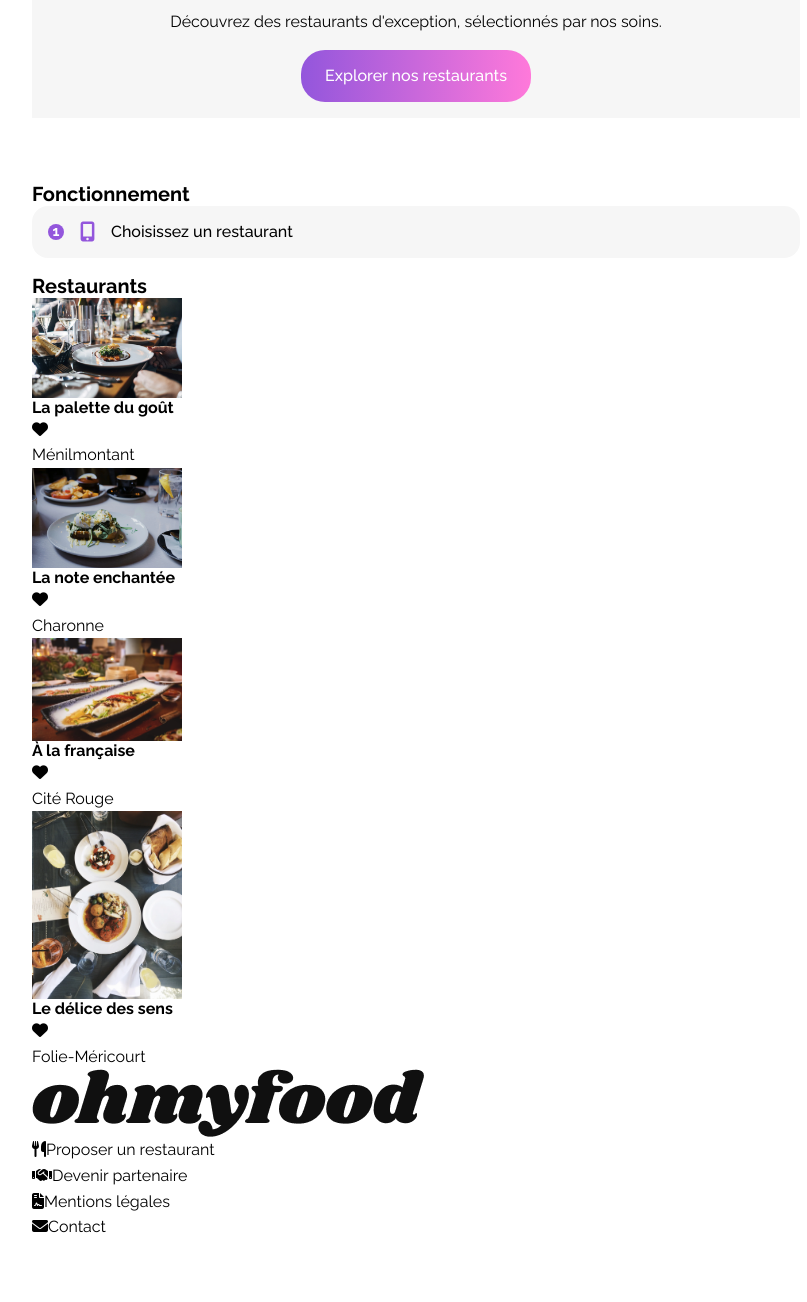
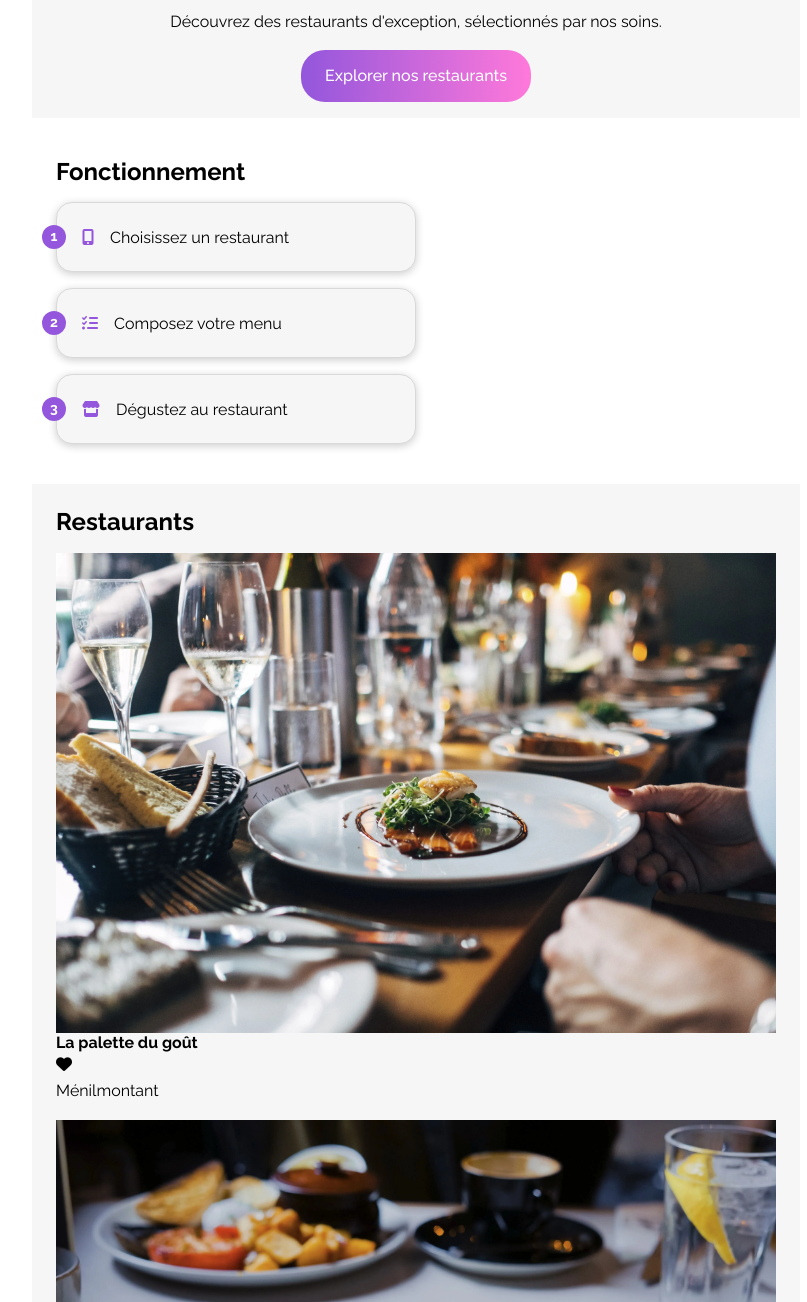
Before and after one commit to Steinshy/OC-OhMyFood, a plain HTML site: page index.html in a window 1280 px wide. Shown: the part 180-1482 px from the top of the page, without its empty margins (224-1031 px from the left). Before the commit the page ends 1420 px from the top, so only its background shows below. Drawn offline with Linux system fonts and the light colour scheme.

Commit message:
Move pages, remove/cleanup class codes, add better comments, rework orders/footer. Restaurants (wip)

```diff
--- a/assets/css/style.css
+++ b/assets/css/style.css
@@ -1,6 +1,5 @@
 /* ===================================
-    OhMyFood - Restaurant
-    Main Stylesheet
+    OhMyFood - Restaurant - Main Stylesheet
    =================================== */
 
 /* =========================
@@ -39,17 +38,17 @@
   --space-xl: 2rem;
   --space-3xl: 3rem;
 
+  /* Width */
+  --width-full: 100%;
+  --width-half: 50%;
+  --height-full: 100%;
+
   /* Layout */
   --container-max-width: 768px;
 
   /* Effects */
   --shadow-sm: 0 2px 8px rgba(0, 0, 0, 0.2);
   --z-index-base: 1;
-
-  /* Width */
-  --width-full: 100%;
-  --width-half: 50%;
-  --height-full: 100%;
 }
 
 /* =========================
@@ -69,9 +68,6 @@ html {
   line-height: 1.6;
 }
 
-/* =========================
-    Body
-   ========================= */
 body {
   max-width: var(--container-max-width);
   margin: 0 auto;
@@ -88,12 +84,11 @@ h3,
 h4,
 h5,
 h6 {
-  font-weight: var(--font-weight-bold);
   line-height: 1.2;
 }
 
 h1 {
-  font-size: var(--font-size-lg);
+  font-size: var(--font-size-xl);
 }
 
 h2 {
@@ -151,17 +146,16 @@ button h2 {
 /* =========================
     Lists & Images
    ========================= */
-
 ul,
 ol {
   list-style: none;
 }
 
 img {
+  display: block;
+  object-fit: cover;
   max-width: var(--width-full);
   height: auto;
-  object-fit: cover;
-  display: block;
 }
 
 /* =========================
@@ -187,8 +181,7 @@ header {
   z-index: var(--z-index-base);
 }
 
-.header__logo {
-  width: 100%;
+.header__nav img {
   max-height: 30px;
 }
 
@@ -225,56 +218,179 @@ main {
   padding: var(--space-md);
 }
 
-.main__title {
+.main-section h1 {
   font-size: var(--font-size-xl);
 }
 
-.main__subtitle {
+.main-section p {
   font-size: var(--font-size-base);
 }
 
-.order-section {
+/* Orders Section */
+.orders-section {
   display: flex;
   flex-direction: column;
-  margin-top: var(--space-3xl);
+  padding: var(--space-lg);
 }
 
-.order-section__title {
-  font-size: var(--font-size-lg);
+/* Orders Section Title */
+.orders-section h1 {
+  margin-bottom: var(--space-md);
 }
 
-.order-step {
+/* Orders Section Container */
+.orders-section__container {
+  display: flex;
+  flex-direction: column;
+  gap: var(--space-md);
+}
+
+/* Order Card */
+.order-card {
   display: flex;
   flex-direction: row;
-  justify-content: flex-start;
   align-items: center;
   background-color: #f6f6f6;
-  padding: var(--space-md);
   border-radius: var(--space-md);
+  box-shadow: var(--shadow-sm);
+  border: 1px solid var(--color-border);
+  width: 50%;
+  min-height: 70px;
+  gap: var(--space-md);
 }
 
-.order-step__icon {
-  font-size: 20px;
-  color: var(--color-primary);
-  margin-right: var(--space-md);
+/* Order Card Circle */
+.order-card__circle {
+  display: flex;
+  flex-direction: row;
+  align-content: center;
+  justify-content: center;
+  min-width: var(--space-lg);
+  min-height: var(--space-lg);
+  border-radius: 50%;
+  background-color: var(--color-primary);
+  margin-left: -15px;
 }
 
-.order-step__text {
-  font-size: var(--font-size-base);
-  font-weight: var(--font-weight-medium);
+/* Order Card Circle Number */
+.order-card__circle span {
+  font-size: var(--font-size-sm);
+  font-weight: var(--font-weight-bold);
+  color: var(--color-white);
 }
 
-.order-step__circle {
+/* Order Card Content */
+.order-card__content {
   display: flex;
+  flex-direction: row;
   align-items: center;
+  justify-content: flex-start;
+  gap: var(--space-md);
+}
+
+.order-card__content i {
+  color: var(--color-primary);
+}
+
+.order-card__content h3 {
+  font-size: var(--font-size-base);
+  font-weight: var(--font-weight-normal);
+}
+
+/* Restaurants Section */
+.restaurants {
+  display: flex;
+  flex-direction: column;
+  padding: var(--space-lg);
+  background-color: #f6f6f6;
+}
+
+/* Restaurants Section Title */
+.restaurants h1 {
+  margin-bottom: var(--space-md);
+}
+
+/* Restaurants Section Cards */
+.restaurants__cards {
+  display: flex;
+  flex-direction: column;
+  gap: var(--space-md);
+}
+
+/* Restaurants Card */
+.restaurants__card {
+  display: flex;
+  flex-direction: column;
+  gap: var(--space-md);
+}
+
+/* Restaurants Card Image */
+.restaurants__image {
+  width: 100%;
+  height: 100%;
+  object-fit: cover;
+}
+
+/* Restaurants Card Link */
+.restaurants__card a {
+  text-decoration: none;
+  color: inherit;
+}
+
+/* Restaurants Card Content */
+.restaurants__content {
+  display: flex;
+  flex-direction: column;
+  gap: var(--space-md);
+}
+
+/* Restaurants Card Content Title */
+.restaurants__content h3 {
+  font-size: var(--font-size-base);
+  font-weight: var(--font-weight-normal);
+}
+
+/* Restaurants Card Content Description */
+.restaurants__content p {
+  font-size: var(--font-size-sm);
+  font-weight: var(--font-weight-normal);
+}
+
+/* Footer */
+footer {
+  display: flex;
+  flex-direction: column;
+  align-items: flex-start;
   justify-content: center;
-  width: var(--space-md);
-  height: var(--space-md);
-  border-radius: 50%;
-  background: var(--color-primary);
+  background-color: #333333;
+  min-height: 100px;
+  padding: var(--space-md);
   color: var(--color-white);
-  font-size: var(--font-size-sm);
+}
+
+/* Footer Content */
+.footer__content {
+  display: flex;
+  flex-direction: column;
+  padding: var(--space-md);
+  min-height: 100px;
+  gap: var(--space-md);
+}
+
+.footer__content h2 {
+  font-size: var(--font-size-lg);
   font-weight: var(--font-weight-bold);
+  margin-bottom: var(--space-md);
+}
+
+/* Footer Nav */
+.footer__nav {
+  display: flex;
+  flex-direction: column;
+  gap: var(--space-md);
+}
+
+.footer__nav i {
   margin-right: var(--space-md);
 }
 
--- a/index.html
+++ b/index.html
@@ -36,12 +36,14 @@
   </head>
 
   <body>
+    <!-- Header -->
     <header>
       <nav class="header__nav">
         <a href="index.html">
-          <img class="header__logo" src="assets/img/logo/ohmyfood.png" alt="OhMyFood">
+          <img src="assets/img/logo/ohmyfood.png" alt="OhMyFood" height="30">
         </a>
       </nav>
+      <!-- Header Card -->
       <div class="header__card">
         <i class="fa-solid fa-location-dot"></i>
         <p>Paris, Belleville</p>
@@ -49,29 +51,61 @@
     </header>
 
     <main>
+      <!-- Main Section -->
       <section class="main-section">
-        <h1 class="main__title">Réservez le menu qui vous convient</h1>
-        <p class="main__subtitle">Découvrez des restaurants d'exception, sélectionnés par nos soins.</p>
+        <h1>Réservez le menu qui vous convient</h1>
+        <p>Découvrez des restaurants d'exception, sélectionnés par nos soins.</p>
+        <a href="#restaurants">
           <button>
             <h2>Explorer nos restaurants</h2>
           </button>
+        </a>
       </section>
-
-      <section class="order-section">
-        <h2 class="order-section__title">Fonctionnement</h2>
-        <div class="order-step">
-          <span class="order-step__circle">1</span>
-          <i class="order-step__icon fa-solid fa-mobile-screen-button"></i>
-          <h3 class="order-step__text">Choisissez un restaurant</h3>
+      <!-- Orders Section -->
+      <section class="orders-section">
+        <h1>Fonctionnement</h1>
+        <div class="orders-section__container">
+          <!-- Order Card -->
+          <div class="order-card">
+            <div class="order-card__circle">
+              <span>1</span>
+            </div>
+            <div class="order-card__content">
+              <i class="fa-solid fa-mobile-screen-button"></i>
+              <h3>Choisissez un restaurant</h3>
+            </div>
+          </div>
+          <!-- Order Card -->
+          <div class="order-card">
+            <div class="order-card__circle">
+              <span>2</span>
+            </div>
+            <div class="order-card__content">
+              <i class="fa-solid fa-list-check"></i>
+              <h3>Composez votre menu</h3>
+            </div>
+          </div>
+          <!-- Order Card -->
+          <div class="order-card">
+            <div class="order-card__circle">
+              <span>3</span>
+            </div>
+            <div class="order-card__content">
+              <i class="fa-solid fa-store"></i>
+              <h3>Dégustez au restaurant</h3>
+            </div>
+          </div>
         </div>
       </section>
 
-      <section class="restaurants">
-        <h2 class="restaurants__title">Restaurants</h2>
-        <div class="restaurants-grid">
-          <article class="restaurants-card">
-            <div class="card-container">
-              <a href="palette.html" aria-labelledby="palette-title">
+      <!-- Restaurants Section -->
+      <section class="restaurants" id="restaurants">
+        <h1>Restaurants</h1>
+        <!-- Restaurants Cards -->
+        <div class="restaurants__cards">
+          <!-- Restaurants Card -->
+          <article class="restaurants__card">
+            <a href="./assets/pages/palette.html" aria-labelledby="palette-title">
               <picture>
                 <source srcset="assets/img/restaurants/webp/palette.webp" type="image/webp">
                 <source srcset="assets/img/restaurants/jpg/palette.jpg" type="image/jpeg">
@@ -84,13 +118,11 @@
                 <p>Ménilmontant</p>
               </div>
             </a>
-            </div>
-
           </article>
 
-          <article class="restaurants-card">
-            <div class="card-container">
-              <a href="note.html" aria-labelledby="note-title">
+          <!-- Restaurants Card -->
+          <article class="restaurants__card">
+            <a href="./assets/pages/note.html" aria-labelledby="note-title">
               <picture>
                 <source srcset="assets/img/restaurants/webp/note.webp" type="image/webp">
                 <source srcset="assets/img/restaurants/jpg/note.jpg" type="image/jpeg">
@@ -98,17 +130,15 @@
                   src="assets/img/restaurants/jpg/note.jpg" loading="lazy" height="150" width="150">
               </picture>
               <div class="card-content">
-                  <h3 class="card-content__title" id="note-title">La note enchantée</h3><i
-                    class="fa-solid fa-heart"></i>
+                <h3 class="card-content__title" id="note-title">La note enchantée</h3><i class="fa-solid fa-heart"></i>
                 <p>Charonne</p>
               </div>
             </a>
-            </div>
           </article>
 
-          <article class="restaurants-card">
-            <div class="card-container">
-              <a href="francaise.html" aria-labelledby="francaise-title">
+          <!-- Restaurants Card -->
+          <article class="restaurants__card">
+            <a href="./assets/pages/francaise.html" aria-labelledby="francaise-title">
               <picture>
                 <source srcset="assets/img/restaurants/webp/francaise.webp" type="image/webp">
                 <source srcset="assets/img/restaurants/jpg/francaise.jpg" type="image/jpeg">
@@ -121,12 +151,11 @@
                 <p>Cité Rouge</p>
               </div>
             </a>
-            </div>
           </article>
 
-          <article class="restaurants-card">
-            <div class="card-container">
-              <a href="delice.html" aria-labelledby="delice-title">
+          <!-- Restaurants Card -->
+          <article class="restaurants__card">
+            <a href="./assets/pages/delice.html" aria-labelledby="delice-title">
               <picture>
                 <source srcset="assets/img/restaurants/webp/delice.webp" type="image/webp">
                 <source srcset="assets/img/restaurants/jpg/delice.jpg" type="image/jpeg">
@@ -139,7 +168,6 @@
                 <p>Folie-Méricourt</p>
               </div>
             </a>
-            </div>
           </article>
 
         </div>
@@ -148,14 +176,14 @@
   </body>
 
   <footer>
-    <div class="footer-content">
-      <img src="assets/img/logo/ohmyfood.png" alt="OhMyFood" class="footer-logo">
-      <ul class="footer-links">
-        <li><i class="fa-solid fa-utensils"></i><a href="#">Proposer un restaurant</a></li>
-        <li><i class="fa-solid fa-handshake"></i><a href="#">Devenir partenaire</a></li>
-        <li><i class="fa-solid fa-file-contract"></i><a href="#">Mentions légales</a></li>
-        <li><i class="fa-solid fa-envelope"></i><a href="mailto:contact@ohmyfood.com">Contact</a></li>
-      </ul>
+    <div class="footer__content">
+      <h2>OhMyFood</h2>
+      <nav class="footer__nav">
+        <a href="#"><i class="fa-solid fa-utensils"></i>Proposer un restaurant</a>
+        <a href="#"><i class="fa-solid fa-handshake"></i>Devenir partenaire</a>
+        <a href="#"><i class="fa-solid fa-file-contract"></i>Mentions légales</a>
+        <a href="mailto:contact@ohmyfood.com"><i class="fa-solid fa-envelope"></i>Contact</a>
+      </nav>
     </div>
   </footer>
 
```
Also changed, not shown: assets/pages/delice.html (renamed from delice.html), assets/pages/francaise.html (renamed from francaise.html), assets/pages/note.html (renamed from note.html), assets/pages/palette.html (renamed from palette.html). Lines whose indentation alone changed are shown as unchanged.
